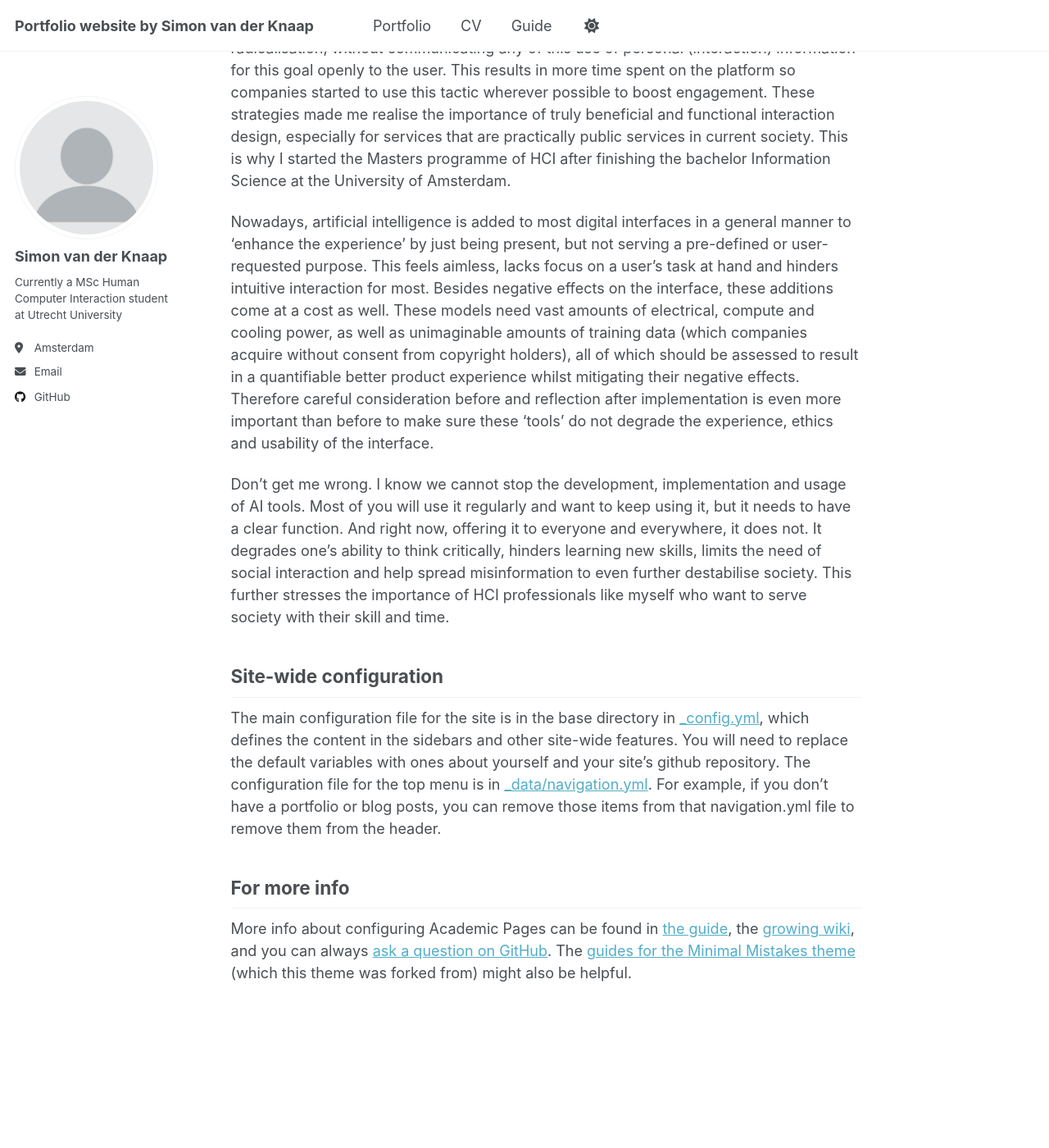
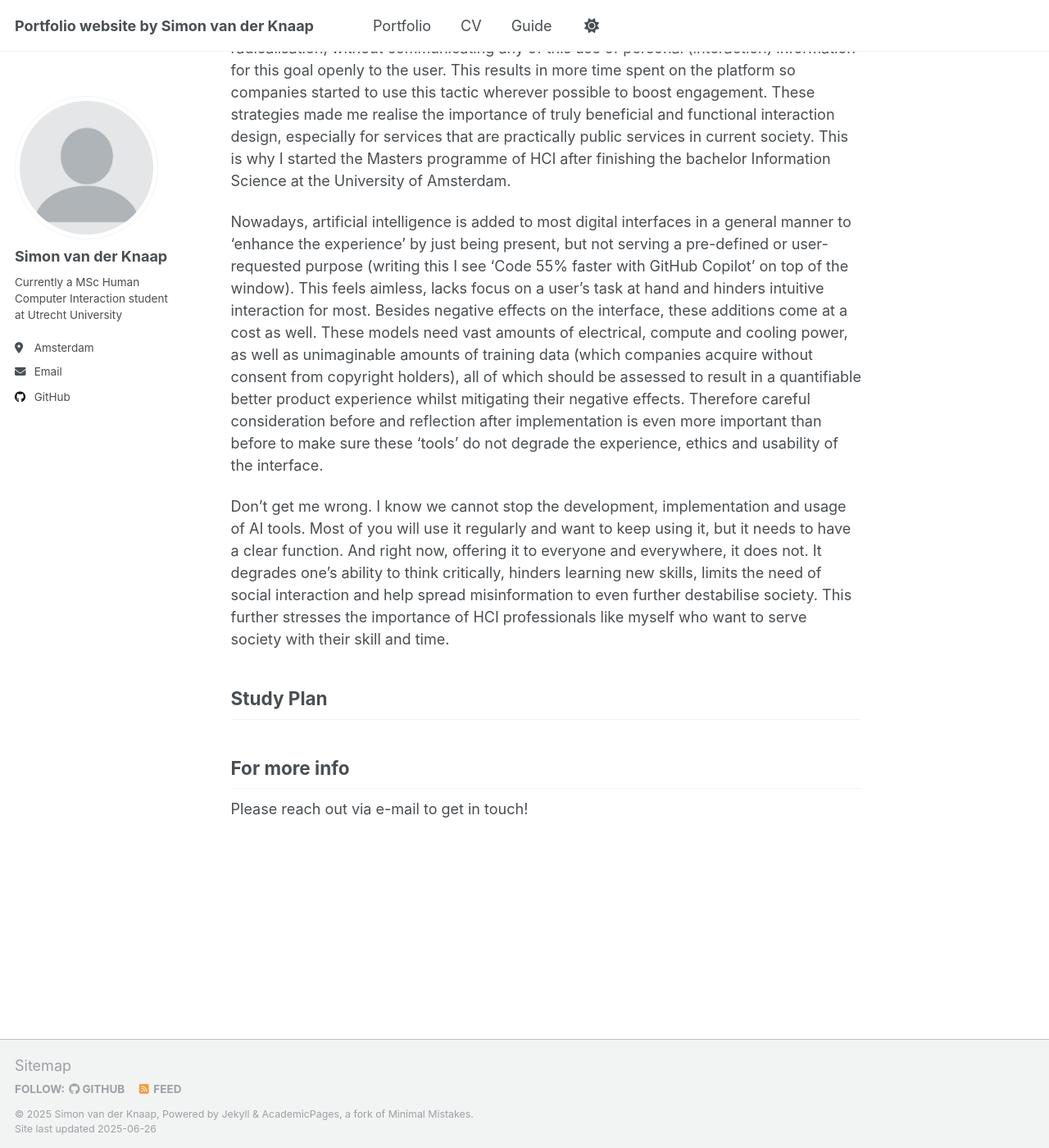
Before and after one commit to simonvdknaap/simonvdknaap.github.io, a Jekyll site: the page built from _pages/about.md, in a window 1280 px wide and 1400 px high, scrolled down 417 px. Shown: the whole window at 82% size. Built offline with Jekyll 4.4.1, drawn with Linux system fonts in a browser that asks for light colours.

Commit message:
Update about.md

```diff
--- a/_pages/about.md
+++ b/_pages/about.md
@@ -12,14 +12,14 @@ I am Simon van der Knaap, a Human Computer Interaction student at Utrecht Univer
 In my adult life, my attitude towards the trend of adding ever-more 'functionality' to online platforms shifted. Companies that wanted to lock people to their platforms by making it almost impossible to delete accounts, by not allowing one to transfer content or purchases from one platform to another, and collecting user data to personalise each user's experience on the platform which actively leads to unwanted polarisation and even radicalisation, without communicating any of this use of personal (interaction) information for this goal openly to the user. This results in more time spent on the platform so companies started to use this tactic wherever possible to boost engagement.
 These strategies made me realise the importance of truly beneficial and functional interaction design, especially for services that are practically public services in current society. This is why I started the Masters programme of HCI after finishing the bachelor Information Science at the University of Amsterdam.
 
-Nowadays, artificial intelligence is added to most digital interfaces in a general manner to 'enhance the experience' by just being present, but not serving a pre-defined or user-requested purpose. This feels aimless, lacks focus on a user's task at hand and hinders intuitive interaction for most. Besides negative effects on the interface, these additions come at a cost as well. These models need vast amounts of electrical, compute and cooling power, as well as unimaginable amounts of training data (which companies acquire without consent from copyright holders), all of which should be assessed to result in a quantifiable better product experience whilst mitigating their negative effects. Therefore careful consideration before and reflection after implementation is even more important than before to make sure these 'tools' do not degrade the experience, ethics and usability of the interface.
+Nowadays, artificial intelligence is added to most digital interfaces in a general manner to 'enhance the experience' by just being present, but not serving a pre-defined or user-requested purpose (writing this I see 'Code 55% faster with GitHub Copilot' on top of the window). This feels aimless, lacks focus on a user's task at hand and hinders intuitive interaction for most. Besides negative effects on the interface, these additions come at a cost as well. These models need vast amounts of electrical, compute and cooling power, as well as unimaginable amounts of training data (which companies acquire without consent from copyright holders), all of which should be assessed to result in a quantifiable better product experience whilst mitigating their negative effects. Therefore careful consideration before and reflection after implementation is even more important than before to make sure these 'tools' do not degrade the experience, ethics and usability of the interface.
 
 Don't get me wrong. I know we cannot stop the development, implementation and usage of AI tools. Most of you will use it regularly and want to keep using it, but it needs to have a clear function. And right now, offering it to everyone and everywhere, it does not. It degrades one's ability to think critically, hinders learning new skills, limits the need of social interaction and help spread misinformation to even further destabilise society. This further stresses the importance of HCI professionals like myself who want to serve society with their skill and time.
 
-Site-wide configuration
+Study Plan
 ------
-The main configuration file for the site is in the base directory in [_config.yml](https://github.com/academicpages/academicpages.github.io/blob/master/_config.yml), which defines the content in the sidebars and other site-wide features. You will need to replace the default variables with ones about yourself and your site's github repository. The configuration file for the top menu is in [_data/navigation.yml](https://github.com/academicpages/academicpages.github.io/blob/master/_data/navigation.yml). For example, if you don't have a portfolio or blog posts, you can remove those items from that navigation.yml file to remove them from the header.
+
 
 For more info
 ------
-More info about configuring Academic Pages can be found in [the guide](https://academicpages.github.io/markdown/), the [growing wiki](https://github.com/academicpages/academicpages.github.io/wiki), and you can always [ask a question on GitHub](https://github.com/academicpages/academicpages.github.io/discussions). The [guides for the Minimal Mistakes theme](https://mmistakes.github.io/minimal-mistakes/docs/configuration/) (which this theme was forked from) might also be helpful.
+Please reach out via e-mail to get in touch!
```
